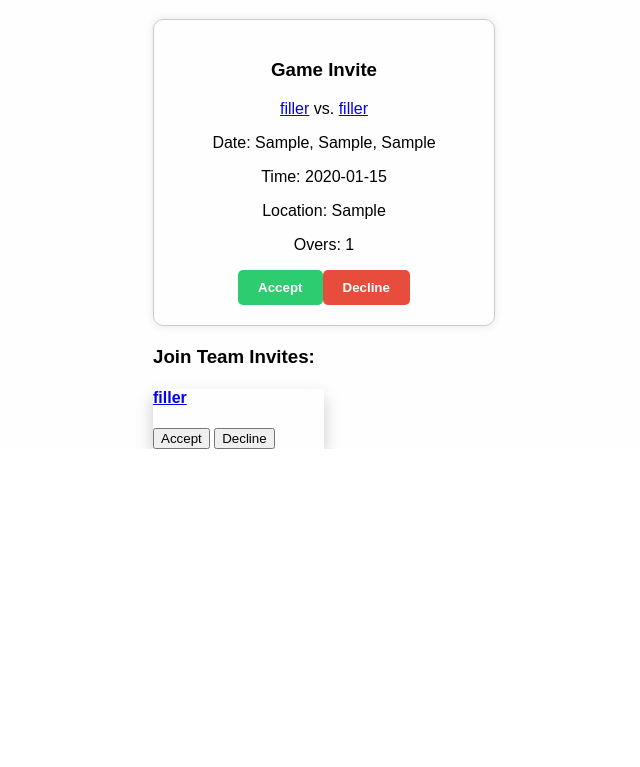
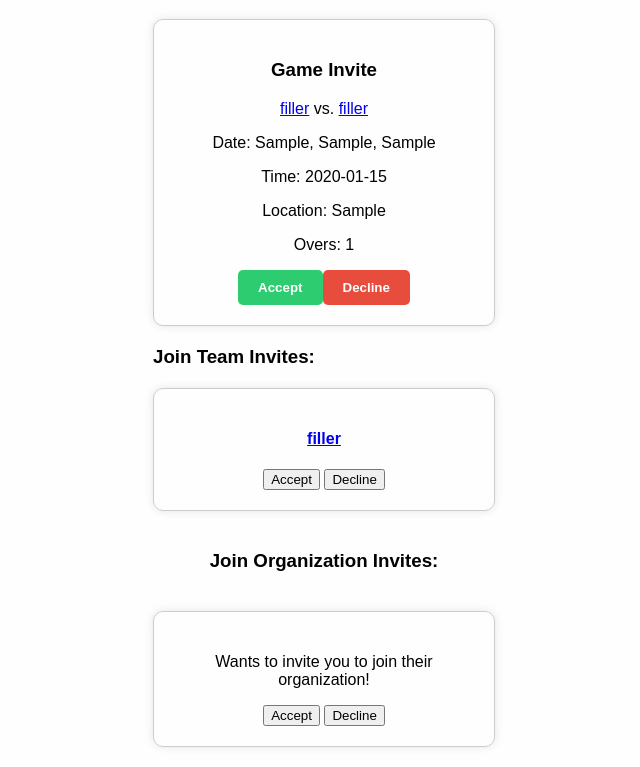
Before and after one commit to PravCoder/Cricket-Career-Sports-Management-Site, a Django app: page / in a window 1280 px wide. Shown: the part 774-1541 px from the top of the page, without its empty margins (316-956 px from the left). Before the commit the page ends 1223 px from the top, so only its background shows below. Run offline with Django 3.2, Linux system fonts and the light colour scheme; a user stored in the database is signed in; data comes from the database, SQL or seed files in the repository; tables that the repository leaves empty hold one stand-in row (values such as "Sample post").

Commit message:
invite player to organization functionality

```diff
--- a/mysite/base/admin.py
+++ b/mysite/base/admin.py
@@ -11,3 +11,4 @@ admin.site.register(TeamInvite)
 
 admin.site.register(PlayerGameStat)
 admin.site.register(Organization)
+admin.site.register(OrganizationInvite)
--- a/mysite/base/models.py
+++ b/mysite/base/models.py
@@ -165,7 +165,6 @@ class TeamInvite(models.Model):  # for long term team?
 
 class OrganizationInvite(models.Model):
     organization = models.ForeignKey(Organization,on_delete=models.SET_NULL,null=True, blank=True)
-    to_player = models.OneToOneField("Player", related_name="to_Player",on_delete=models.SET_NULL,null=True,blank=True,unique=False)
 
 class Player(AbstractUser):
     first_name = models.CharField(max_length=200, null=True)
@@ -206,6 +205,7 @@ class Player(AbstractUser):
 
     game_invites = models.ManyToManyField("GameInvite", related_name="game_invites", blank=True)
     team_invites = models.ManyToManyField("TeamInvite", related_name="team_invites", blank=True)
+    org_invites = models.ManyToManyField("OrganizationInvite", related_name="org_invites", blank=True)
     games = models.ManyToManyField("Game", related_name="games", blank=True)
 
 
--- a/mysite/base/templates/base/home.html
+++ b/mysite/base/templates/base/home.html
@@ -199,17 +199,30 @@ input[type=button], input[type=submit], input[type=reset] {
         <h3>Join Team Invites:</h3>
         <div>
             {% for invite in invites %}
-                <div class="card">
+                <div class="game-card">
                     <a href="{% url 'team' invite.to_team.id %}"><h4>{{invite.to_team.name}}</h4></a>
                     <form method="POST" action="" id="invite-form">
-                        {% csrf_token %}
+                        {% csrf_token %} <!--TEAM-->
                         <button name="Accept" value="{{invite.to_team.id}}#{{invite.id}}" type="submit">Accept</button>
                         <button name="Decline" value="{{invite.to_team.id}}#{{invite.id}}" type="submit">Decline</button>
                     </form>
                     </div>
                 </div>
-
-
+            {% endfor %}
+        </div>
+        <h3>Join Organization Invites:</h3>
+        <div>
+            {% for invite in org_invites %}
+                <div class="game-card">
+                    <a href="{% url 'view-organization' invite.organization.id %}"><h4>{{invite.organization.name}}</h4></a>
+                    <p>Wants to invite you to join their organization!</p>
+                    <form method="POST" action="" id="invite-form">
+                        {% csrf_token %}
+                        <button name="AcceptOrg" value="{{invite.organization.id}}#{{invite.id}}" type="submit">Accept</button>
+                        <button name="DeclineOrg" value="{{invite.organization.id}}#{{invite.id}}" type="submit">Decline</button>
+                    </form>
+                    </div>
+                </div>
             {% endfor %}
         </div>
         {% for post in posts %}
--- a/mysite/base/templates/base/view_organization.html
+++ b/mysite/base/templates/base/view_organization.html
@@ -200,6 +200,7 @@
             </ul>
         </div>
         <br>
+        {% if user_in_org == True %}
         <h3>Add players to organization...</h3>
         <div class="search-container">
             <form action="" method="POST">
@@ -207,6 +208,7 @@
                 <input type="text" id="search-players" name="search-players" placeholder="Search for players..." autocomplete="off">
                 <button type="submit" id="search-button">Search</button>
             </form>
+
                 <div id="search-results">
                     {% for p in query_players %}
                         <li class="player">
@@ -225,6 +227,7 @@
                     {% endfor %}
                 </div>
         </div>
+        {% endif %}
     </div>
 </body>
 </html>
--- a/mysite/base/views.py
+++ b/mysite/base/views.py
@@ -1,6 +1,6 @@
 from django.http import response
 from django.shortcuts import redirect, render
-from .models import GameInvite, Player,Team,Game,TeamInvite,PlayerGameStat,Organization
+from .models import GameInvite, Player,Team,Game,TeamInvite,PlayerGameStat,Organization,OrganizationInvite
 from django.contrib import messages
 from django.contrib.auth import authenticate, login, logout
 
@@ -62,11 +62,14 @@ def home(request):
             upcoming_games.append(g)
     invites = user.team_invites.all()
     game_invites = user.game_invites.all()
+    org_invites = user.org_invites.all()
 
     team_accept = request.POST.get("Accept")  # accept-val = "team-id#invite-id"
     team_decline = request.POST.get("Decline")
     game_accept = request.POST.get("Accept Game")
     game_decline = request.POST.get("Decline Game")
+    org_accept = request.POST.get("AcceptOrg")
+    org_decline = request.POST.get("AcceptDecline")
     if request.method == "POST":
         # IF PLAYER ACCEPTS TEAM INVITE ADD PLAYER TO THE TEAM
         if team_accept:
@@ -117,8 +120,24 @@ def home(request):
         if game_decline:
             inv = GameInvite.objects.get(id=game_decline)
             inv.delete()
+        if org_accept:
+            info = org_accept.split("#") # [org-id, invite-id]
+            invite = OrganizationInvite.objects.get(id=int(info[1]))
+            org = Organization.objects.get(id=int(info[0]))
+            org.members.add(user)
+            org.save()
+            try:
+                user.organization = org
+                user.save()
+            except:
+                prev_org = user.organization
+                prev_org.members.remove(user)
+                prev_org.save()
+                user.organizaiton = org
+                user.save()
+            invite.delete()
 
-    context = {"games":upcoming_games, "invites":invites, "game_invites":game_invites}
+    context = {"games":upcoming_games, "invites":invites, "game_invites":game_invites, "org_invites":org_invites}
     return render(request, "base/home.html", context)
 
 def player_career(request, pk):
@@ -401,15 +420,17 @@ def view_organization(request, pk):
                     query_players.append(p)
         add_player_id = request.POST.get("add-player-org")
         if add_player_id != None:
-            pass
-            """player_to_add = Player.objects.get(id=int(add_player_id))
-            player_to_add.organization = org
-            org.members.add(player_to_add)
-            org.save()
-            player_to_add.save()"""
+            add_player = Player.objects.get(id=int(add_player_id))
+            org_invite = OrganizationInvite.objects.create(organization=org)
+            add_player.org_invites.add(org_invite)
+            add_player.save()
+            org_invite.save()
 
-
-    context = {"org":org, "query_players":query_players}
+    user_in_org = False
+    if request.user in list(org.members.all()):
+        user_in_org = True
+    print(user_in_org)
+    context = {"org":org, "query_players":query_players, "user_in_org":user_in_org}
     return render(request, "base/view_organization.html", context)
 
 def schedule_game(request):
```
Also changed, not shown: mysite/base/migrations/0038_player_org_invites.py (added), mysite/base/migrations/0039_remove_organizationinvite_to_player.py (added), mysite/db.sqlite3. Lines whose indentation alone changed are shown as unchanged.
